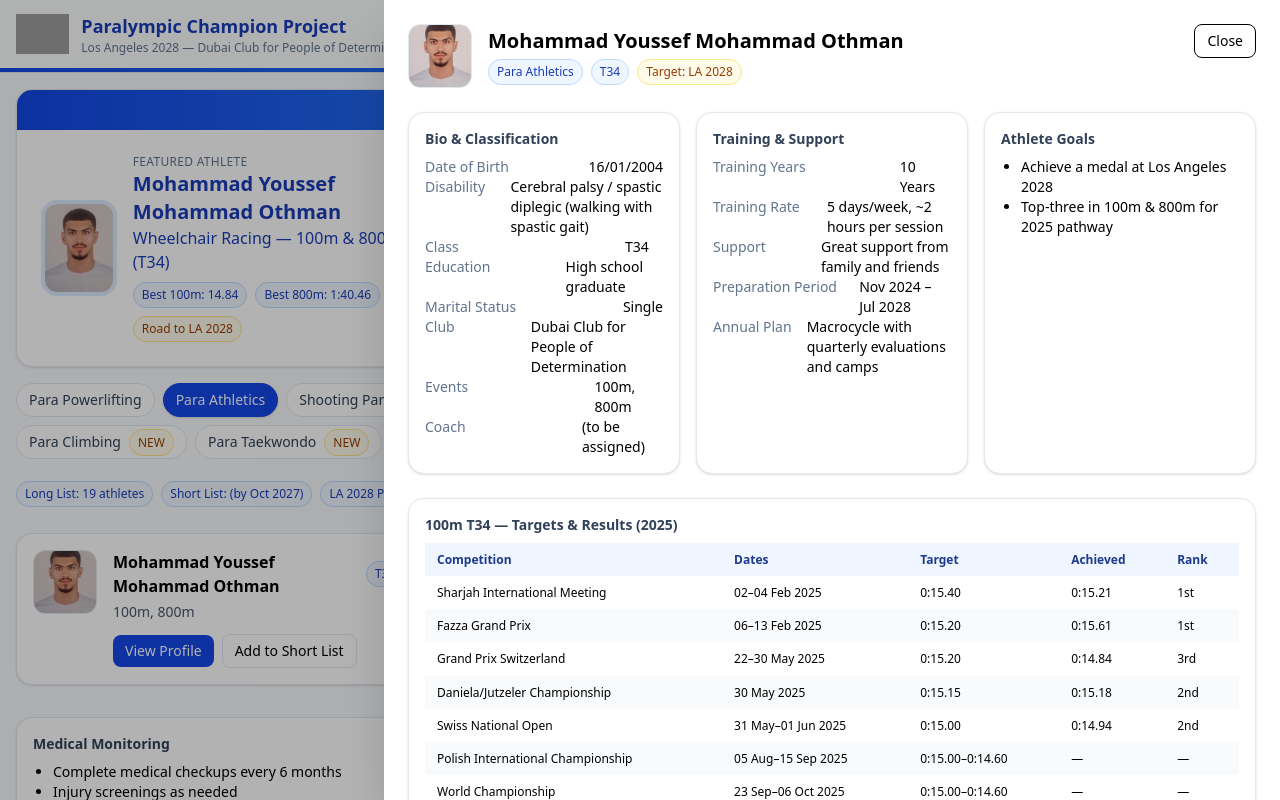
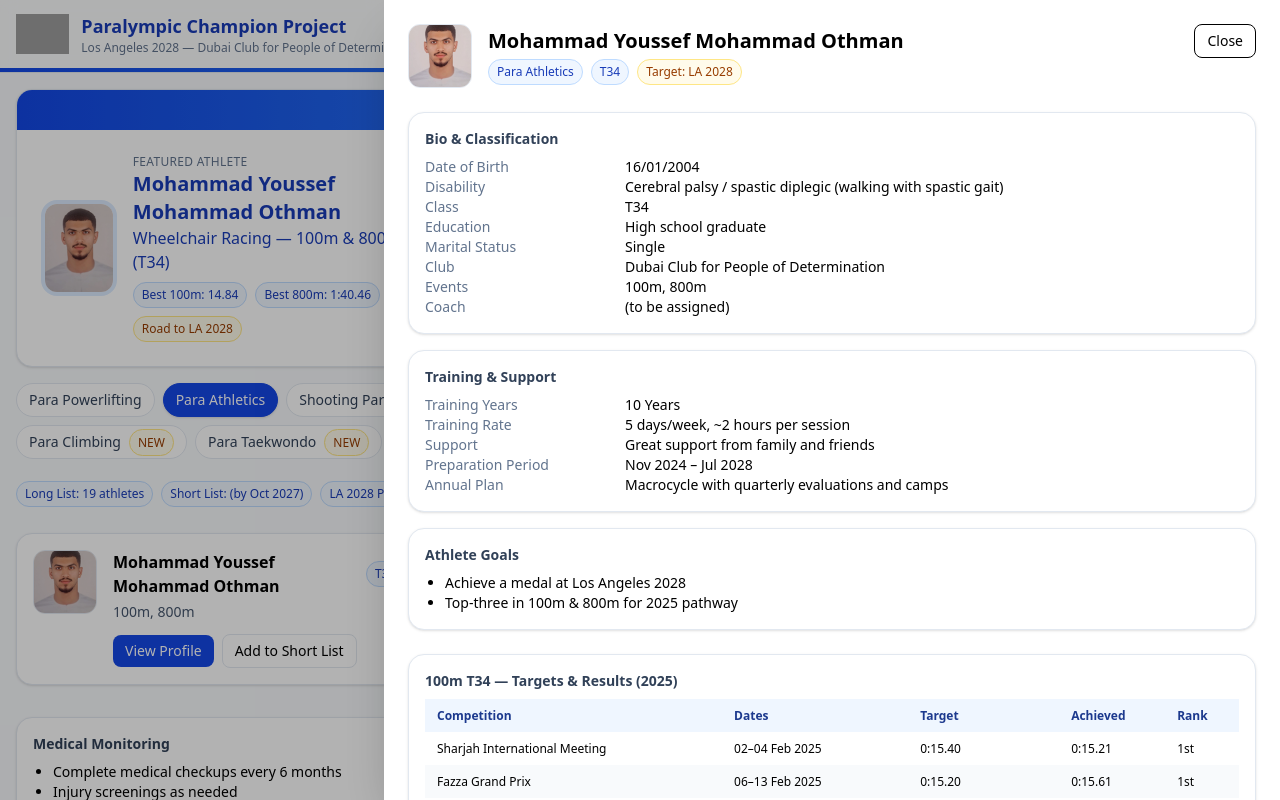
Before and after one commit to MarwanAshraf22/paralympic-champion, a React (Vite) app: page / in a window 1280 px wide. Both pictures are taken after a click on the button "View full profile". Shown: the top 800 px of the page. Built offline with nearby package versions, Linux system fonts and the light colour scheme; grey boxes are pictures that could not be loaded.

Commit message:
update code

```diff
--- a/src/App.tsx
+++ b/src/App.tsx
@@ -1,24 +1,23 @@
 import React, { useMemo, useState } from "react";
 
 /**
- * Paralympic Champion — LA 2028
- * Clean TypeScript build (Vite + Tailwind)
- * - Logo-matched UI (blue gradient + gold accent)
- * - Featured banner on every tab
- * - Main page opens first; drawer opens on button click
- * - Full-width tables in the drawer (one per card)
+ * Paralympic Champion — LA 2028 (Vite + Tailwind)
+ * - Logo-themed UI (blue gradient + gold accent)
+ * - Featured banner always visible
+ * - Main page opens first; drawer opens on click
+ * - Full-width cards: Bio, Training, Goals (each one individual)
+ * - Full-width performance tables (100m / 800m)
  */
 
-// ---------- Brand helpers (Tailwind default blues + amber)
+/* ---------- Brand helpers (Tailwind blues + amber) ---------- */
 const brand = {
   grad: "bg-gradient-to-r from-blue-700 to-blue-400",
   blueText: "text-blue-800",
   chip: "bg-blue-50 text-blue-800 border-blue-200",
-  goldHex: "#fbbf24",
   accentBtn: "bg-blue-700 hover:bg-blue-800 text-white",
 };
 
-// ---------- Types
+/* ---------- Types ---------- */
 export type SportKey =
   | "para_athletics"
   | "para_powerlifting"
@@ -94,7 +93,7 @@ type Player = {
   assessments?: { schedule?: string; physiological?: string[]; anthropometric?: string[] };
 };
 
-// ---------- Sports & data
+/* ---------- Sports & data ---------- */
 const SPORTS: { key: SportKey; label: string; status: "targeted" | "new_targeted" }[] = [
   { key: "para_powerlifting", label: "Para Powerlifting", status: "targeted" },
   { key: "para_athletics", label: "Para Athletics", status: "targeted" },
@@ -176,7 +175,7 @@ const PLAYERS: Player[] = [
   },
 ];
 
-// ---------- Helpers
+/* ---------- Helpers ---------- */
 const useRosterBySport = (players: Player[]) =>
   useMemo(() => {
     const map: Record<SportKey, Player[]> = {
@@ -258,14 +257,21 @@ function MiniTable<T extends Record<string, unknown>>({
   );
 }
 
-// ---------- Featured Athlete banner
-const FeaturedAthlete: React.FC<{ p: Player; onOpenProfile: () => void }> = ({ p, onOpenProfile }) => (
+/* ---------- Featured banner ---------- */
+const FeaturedAthlete: React.FC<{ p: Player; onOpenProfile: () => void }> = ({
+  p,
+  onOpenProfile,
+}) => (
   <section className="mt-4 rounded-2xl border border-slate-200 bg-white shadow-sm overflow-hidden">
     <div className={`h-10 ${brand.grad}`} />
     <div className="p-6 grid md:grid-cols-3 gap-6 items-center">
       <div className="flex items-center gap-4 md:col-span-1">
         {p.photo ? (
-          <img src={p.photo} alt={p.name} className="w-24 h-24 rounded-2xl object-cover border-4 border-blue-100" />
+          <img
+            src={p.photo}
+            alt={p.name}
+            className="w-24 h-24 rounded-2xl object-cover border-4 border-blue-100"
+          />
         ) : (
           <div className="w-24 h-24 rounded-2xl bg-blue-50 grid place-items-center text-blue-700 text-2xl font-bold">
             {p.name.split(" ").map((w) => w[0]).slice(0, 2).join("")}
@@ -293,7 +299,10 @@ const FeaturedAthlete: React.FC<{ p: Player; onOpenProfile: () => void }> = ({ p
       <div>
         <h3 className="text-sm font-semibold text-blue-800 mb-2">Road to LA 2028</h3>
         <p className="text-sm text-slate-700">{p.training?.annualPlan}</p>
-        <button className={`mt-3 inline-flex items-center px-3 py-1.5 rounded-lg text-sm ${brand.accentBtn}`} onClick={onOpenProfile}>
+        <button
+          className={`mt-3 inline-flex items-center px-3 py-1.5 rounded-lg text-sm ${brand.accentBtn}`}
+          onClick={onOpenProfile}
+        >
           View full profile
         </button>
       </div>
@@ -301,8 +310,11 @@ const FeaturedAthlete: React.FC<{ p: Player; onOpenProfile: () => void }> = ({ p
   </section>
 );
 
-// ---------- Player Drawer (full-width tables)
-const PlayerDrawer: React.FC<{ player: Player | null; onClose: () => void }> = ({ player, onClose }) => {
+/* ---------- Player Drawer (Bio, Training, Goals are each individual full-width cards) ---------- */
+const PlayerDrawer: React.FC<{ player: Player | null; onClose: () => void }> = ({
+  player,
+  onClose,
+}) => {
   if (!player) return null;
   return (
     <div className="fixed inset-0 z-50">
@@ -312,7 +324,11 @@ const PlayerDrawer: React.FC<{ player: Player | null; onClose: () => void }> = (
         <div className="flex items-start justify-between gap-4">
           <div className="flex items-center gap-4">
             {player.photo ? (
-              <img src={player.photo} alt={`${player.name} photo`} className="h-16 w-16 rounded-xl object-cover border border-slate-200" />
+              <img
+                src={player.photo}
+                alt={`${player.name} photo`}
+                className="h-16 w-16 rounded-xl object-cover border border-slate-200"
+              />
             ) : (
               <div className="h-16 w-16 rounded-xl bg-slate-100 grid place-items-center text-slate-500 text-xl">
                 {player.name.split(" ").map((w) => w[0]).slice(0, 2).join("")}
@@ -327,11 +343,13 @@ const PlayerDrawer: React.FC<{ player: Player | null; onClose: () => void }> = (
               </div>
             </div>
           </div>
-          <button className="px-3 py-1.5 rounded-lg border text-sm" onClick={onClose}>Close</button>
+          <button className="px-3 py-1.5 rounded-lg border text-sm" onClick={onClose}>
+            Close
+          </button>
         </div>
 
-        {/* Bio grid */}
-        <div className="mt-6 grid grid-cols-1 lg:grid-cols-3 gap-4">
+        {/* INDIVIDUAL FULL-WIDTH CARDS */}
+        <div className="mt-6 space-y-4">
           <Card title="Bio & Classification">
             <KeyVal k="Date of Birth" v={player.dob} />
             <KeyVal k="Disability" v={player.disability} />
@@ -391,7 +409,7 @@ const PlayerDrawer: React.FC<{ player: Player | null; onClose: () => void }> = (
           </Card>
         </div>
 
-        {/* Camps */}
+        {/* Camps plan */}
         <div className="mt-6">
           <Card title="Camps & Competitions Plan">
             <MiniTable<CampRow>
@@ -415,12 +433,12 @@ function labelForSport(key: SportKey) {
   return SPORTS.find((s) => s.key === key)?.label ?? key;
 }
 
-// ---------- Main App
-const App: React.FC = () => {
+/* ---------- Main App ---------- */
+export default function App() {
   const rosterBySport = useRosterBySport(PLAYERS);
   const [active, setActive] = useState<SportKey>("para_athletics");
   const [query, setQuery] = useState("");
-  // Open MAIN page first (drawer closed)
+  // MAIN page first (drawer closed)
   const [focus, setFocus] = useState<Player | null>(null);
 
   const filtered = (rosterBySport[active] || []).filter((p) =>
@@ -438,7 +456,9 @@ const App: React.FC = () => {
             <img src="/logo.png" alt="Club Logo" className="h-10 w-auto object-contain" />
             <div>
               <h1 className={`text-lg font-bold ${brand.blueText}`}>Paralympic Champion Project</h1>
-              <p className="text-xs text-slate-500">Los Angeles 2028 — Dubai Club for People of Determination</p>
+              <p className="text-xs text-slate-500">
+                Los Angeles 2028 — Dubai Club for People of Determination
+              </p>
             </div>
           </div>
           <div className="text-right">
@@ -449,12 +469,12 @@ const App: React.FC = () => {
         <div className={`h-1 ${brand.grad}`} />
       </header>
 
-      {/* Featured banner always visible */}
+      {/* Featured banner */}
       <div className="max-w-7xl mx-auto px-4">
         <FeaturedAthlete p={PLAYERS[0]} onOpenProfile={() => setFocus(PLAYERS[0])} />
       </div>
 
-      {/* Tabs + toolbar */}
+      {/* Tabs */}
       <div className="max-w-7xl mx-auto px-4 mt-4">
         <div className="flex flex-wrap gap-2">
           {SPORTS.map((s) => (
@@ -470,12 +490,15 @@ const App: React.FC = () => {
             >
               {s.label}
               {s.status === "new_targeted" && (
-                <span className="ml-2"><Pill tone="new">NEW</Pill></span>
+                <span className="ml-2">
+                  <Pill tone="new">NEW</Pill>
+                </span>
               )}
             </button>
           ))}
         </div>
 
+        {/* Toolbar */}
         <div className="mt-4 flex flex-col sm:flex-row items-stretch sm:items-center justify-between gap-3">
           <div className="flex items-center gap-2 text-sm">
             <Pill>Long List: {longListCount} athletes</Pill>
@@ -489,15 +512,22 @@ const App: React.FC = () => {
               placeholder="Search athlete by name or event…"
               className="px-3 py-2 rounded-xl border border-slate-200 bg-white text-sm min-w-[260px]"
             />
-            <button className="px-3 py-2 rounded-xl border border-slate-200 text-sm bg-white hover:bg-slate-50" onClick={() => setQuery("")}>Clear</button>
+            <button
+              className="px-3 py-2 rounded-xl border border-slate-200 text-sm bg-white hover:bg-slate-50"
+              onClick={() => setQuery("")}
+            >
+              Clear
+            </button>
           </div>
         </div>
 
-        {/* Roster grid */}
+        {/* Roster */}
         <div className="mt-5 grid grid-cols-1 sm:grid-cols-2 lg:grid-cols-3 gap-4">
           {filtered.length === 0 && (
             <Card>
-              <div className="text-center py-10 text-slate-500">No athletes yet in {labelForSport(active)}. Add them in the data section.</div>
+              <div className="text-center py-10 text-slate-500">
+                No athletes yet in {labelForSport(active)}. Add them in the data section.
+              </div>
             </Card>
           )}
 
@@ -505,10 +535,18 @@ const App: React.FC = () => {
             <Card key={p.id}>
               <div className="flex items-start gap-4">
                 {p.photo ? (
-                  <img src={p.photo} alt={`${p.name} photo`} className="h-16 w-16 rounded-xl object-cover border border-slate-200" />
+                  <img
+                    src={p.photo}
+                    alt={`${p.name} photo`}
+                    className="h-16 w-16 rounded-xl object-cover border border-slate-200"
+                  />
                 ) : (
                   <div className="h-16 w-16 rounded-xl bg-slate-100 grid place-items-center text-slate-500 text-xl">
-                    {p.name.split(" ").map((w) => w[0]).slice(0, 2).join("")}
+                    {p.name
+                      .split(" ")
+                      .map((w) => w[0])
+                      .slice(0, 2)
+                      .join("")}
                   </div>
                 )}
                 <div className="flex-1">
@@ -518,10 +556,15 @@ const App: React.FC = () => {
                   </div>
                   <div className="text-sm text-slate-600 mt-1">{p.events?.join(", ") || "—"}</div>
                   <div className="mt-3 flex items-center gap-2">
-                    <button className={`px-3 py-1.5 rounded-lg text-sm ${brand.accentBtn}`} onClick={() => setFocus(p)}>
+                    <button
+                      className={`px-3 py-1.5 rounded-lg text-sm ${brand.accentBtn}`}
+                      onClick={() => setFocus(p)}
+                    >
                       View Profile
                     </button>
-                    <button className="px-3 py-1.5 rounded-lg text-sm border border-slate-200 bg-white">Add to Short List</button>
+                    <button className="px-3 py-1.5 rounded-lg text-sm border border-slate-200 bg-white">
+                      Add to Short List
+                    </button>
                   </div>
                 </div>
               </div>
@@ -553,13 +596,13 @@ const App: React.FC = () => {
         </div>
 
         {/* Footer */}
-        <footer className="py-10 text-center text-xs text-slate-500">© {new Date().getFullYear()} Paralympic Champion — LA 2028 Preparation</footer>
+        <footer className="py-10 text-center text-xs text-slate-500">
+          © {new Date().getFullYear()} Paralympic Champion — LA 2028 Preparation
+        </footer>
       </div>
 
       {/* Drawer */}
       <PlayerDrawer player={focus} onClose={() => setFocus(null)} />
     </div>
   );
-};
-
-export default App;
+}
```
